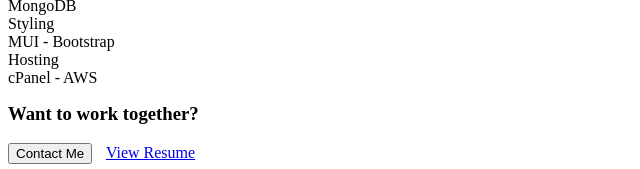
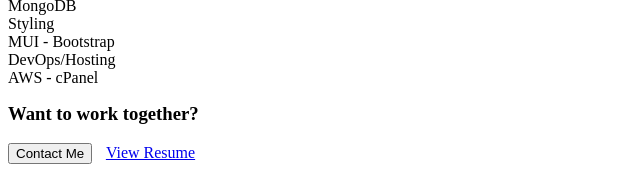
Before and after one commit to imadahmed101/syed-imad-ahmed, a Gatsby site: page /about in a window 1280 px wide. Shown: the part 2089-2258 px from the top of the page, 0-640 px from the left. Built offline with nearby package versions, Linux system fonts and the light colour scheme; Gatsby itself is replaced by a stand-in of ours.

Commit message:
updated about section

```diff
--- a/src/pages/about.js
+++ b/src/pages/about.js
@@ -33,7 +33,7 @@
       <div className={aboutPageTechHeader}>Back End</div> Node - Express<br />
       <div className={aboutPageTechHeader}>Database</div> MongoDB<br />
       <div className={aboutPageTechHeader}>Styling</div> MUI - Bootstrap<br />
-      <div className={aboutPageTechHeader}>Hosting</div> cPanel - AWS</p>
+      <div className={aboutPageTechHeader}>DevOps/Hosting</div> AWS - cPanel</p>
 
       <h3 style={{ marginTop: "10px" }}>Want to work together?</h3>
       <Link to='/#contact'><Button variant="outline-light" style={{ marginRight: "10px" }}>Contact Me</Button></Link>
```
